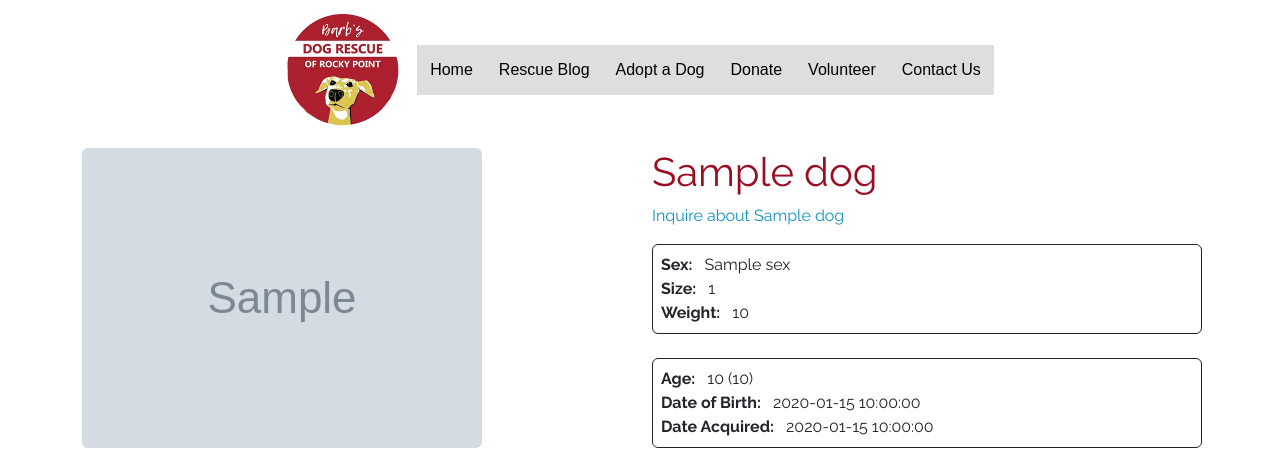
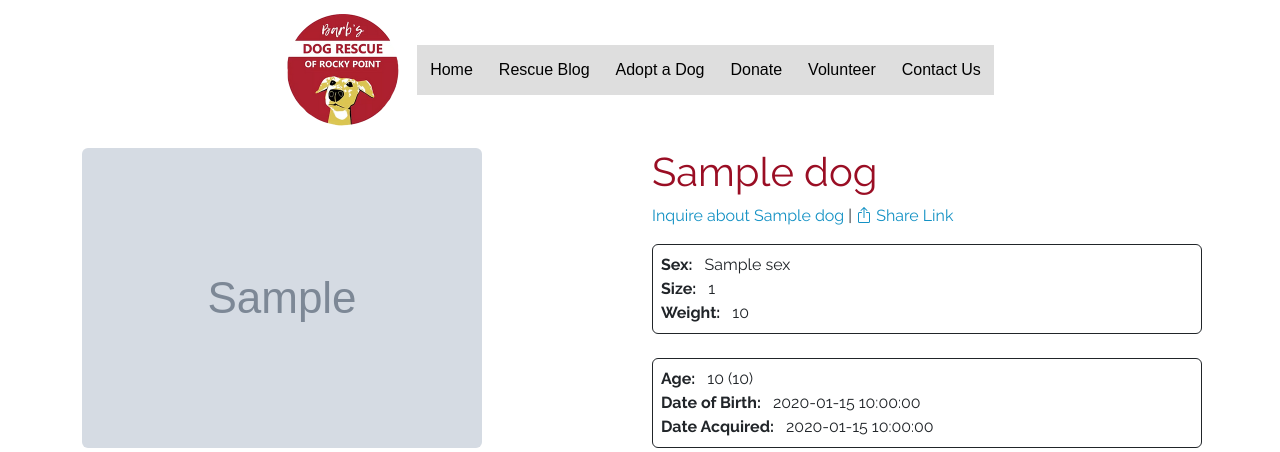
Before and after one commit to charliegriefer/barbs, a Flask app: template app/templates/detail.html in a window 1280 px wide. Shown: the top 452 px of the page. Run offline with Flask 3, Linux system fonts and the light colour scheme; the template is opened without the code that fills it: most values are stand-ins (such as "Sample title", 1, 10 or a date in 2020); grey boxes marked "Sample" are stand-in pictures; parts of the project's set-up code (start-up, migrations or seed data) failed here and were passed over; some libraries are stand-ins or nearby versions.

Commit message:
For #25 - added code to copy link to clipboard

```diff
--- a/app/templates/detail.html
+++ b/app/templates/detail.html
@@ -20,7 +20,13 @@
         </div>
 
         <div class="mb-3">
-          <a href="mailto:barbsdogrescue@gmail.com?subject=Inquiry about {{ dog.name }}" class="cglink">Inquire about {{ dog.name }}</a>
+          <a href="mailto:barbsdogrescue@gmail.com?subject=Inquiry about {{ dog.name }}" class="cglink">Inquire about {{ dog.name }}</a> |
+          <a href="#" onclick="return false;" class="cglink" id="copylink">
+            <svg xmlns="http://www.w3.org/2000/svg" width="16" height="16" fill="currentColor" class="bi bi-box-arrow-up" viewBox="0 0 16 16" style="margin-bottom:4px;">
+              <path fill-rule="evenodd" d="M3.5 6a.5.5 0 0 0-.5.5v8a.5.5 0 0 0 .5.5h9a.5.5 0 0 0 .5-.5v-8a.5.5 0 0 0-.5-.5h-2a.5.5 0 0 1 0-1h2A1.5 1.5 0 0 1 14 6.5v8a1.5 1.5 0 0 1-1.5 1.5h-9A1.5 1.5 0 0 1 2 14.5v-8A1.5 1.5 0 0 1 3.5 5h2a.5.5 0 0 1 0 1z"/>
+              <path fill-rule="evenodd" d="M7.646.146a.5.5 0 0 1 .708 0l3 3a.5.5 0 0 1-.708.708L8.5 1.707V10.5a.5.5 0 0 1-1 0V1.707L5.354 3.854a.5.5 0 1 1-.708-.708z"/>
+            </svg>
+            <span id="cl">Share Link</span></a>
         </div>
 
         <div class="p-2 ms-0 border border-dark rounded">
@@ -109,6 +115,15 @@
   </div>
 
   <script>
+    const source = document.querySelector("#copylink");
+    source.addEventListener("click", (event) => {
+      navigator.clipboard.writeText(location.href);
+      document.getElementById("cl").innerHTML = "Link Copied!";
+      setTimeout(function() {
+        document.getElementById("cl").innerHTML = "Share Link";
+      }, 2000);
+    });
+
     function goBack() {
       if (document.referrer) {
         window.history.back();
```
